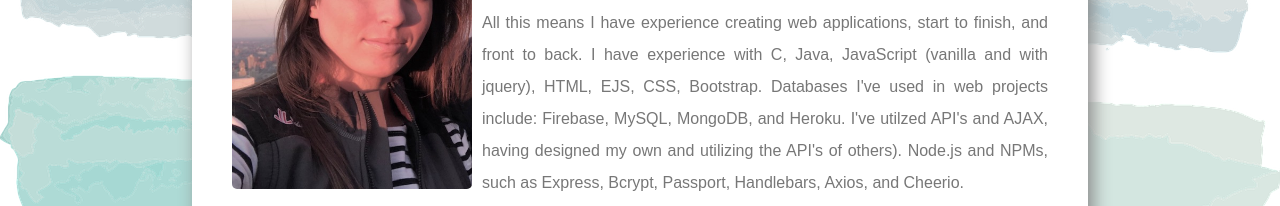
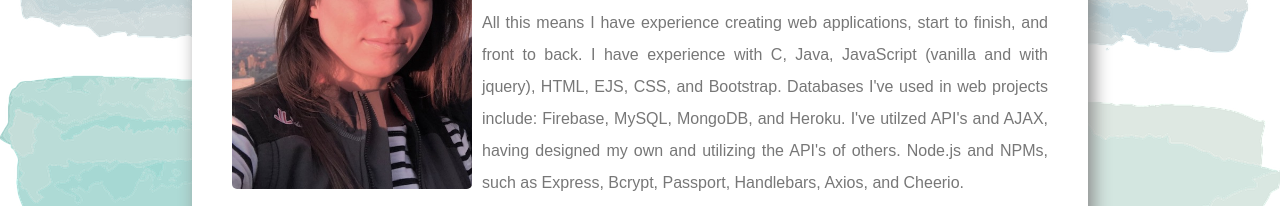
Before and after one commit to cgrady3/Bootstrap-portfolio, a plain HTML site: page about-me.html in a window 1280 px wide. Shown: the part 329-535 px from the top of the page. Drawn offline with nearby package versions, Linux system fonts and the light colour scheme; files whose address does not match are found by name; a web font is replaced by a local one.

Commit message:
update bio grammar mistakes

```diff
--- a/about-me.html
+++ b/about-me.html
@@ -42,9 +42,9 @@
         program. I've recently graduated the Trilogy Full-Stack Coding Bootcamp.</p>
 
       <p>All this means I have experience creating web applications, start to finish, and front to back. I have
-        experience with C, Java, JavaScript (vanilla and with jquery), HTML, EJS, CSS, Bootstrap. Databases I've used in
+        experience with C, Java, JavaScript (vanilla and with jquery), HTML, EJS, CSS, and Bootstrap. Databases I've used in
         web projects include: Firebase, MySQL, MongoDB, and Heroku. I've utilzed API's and AJAX, having designed my own and
-        utilizing the API's of others). Node.js and NPMs, such as Express, Bcrypt, Passport, Handlebars, Axios, and
+        utilizing the API's of others. Node.js and NPMs, such as Express, Bcrypt, Passport, Handlebars, Axios, and
         Cheerio.</p>
 
       <p>Me personally? I'm 25 years old, before deciding to get my degree I spent time in the service industry, working
```
